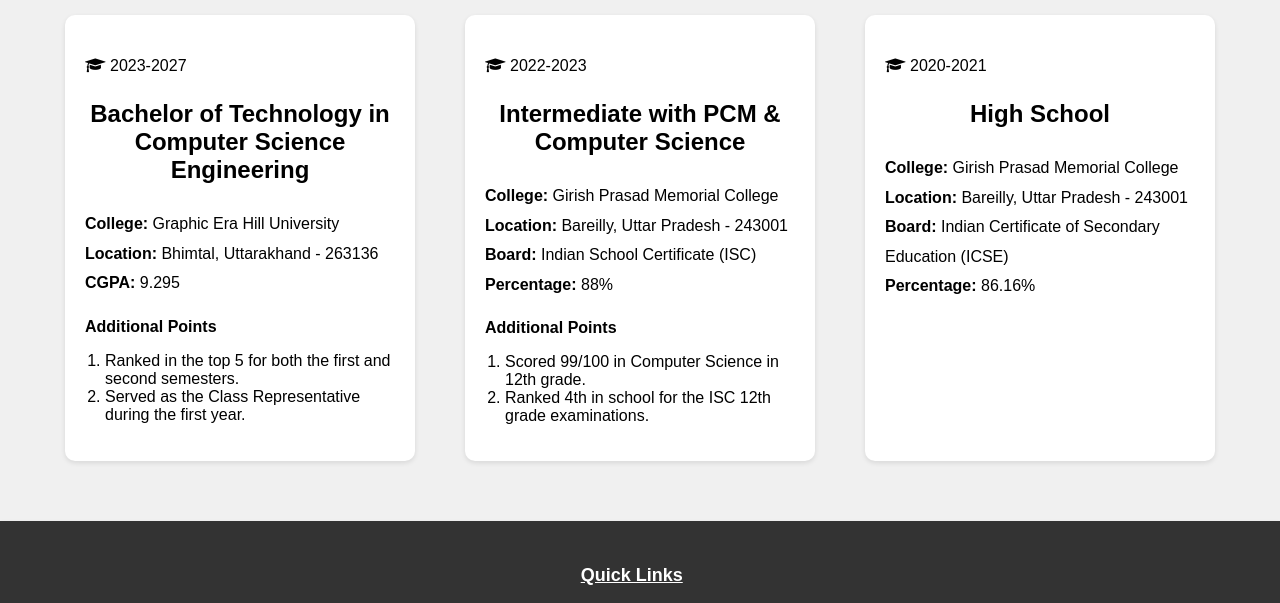
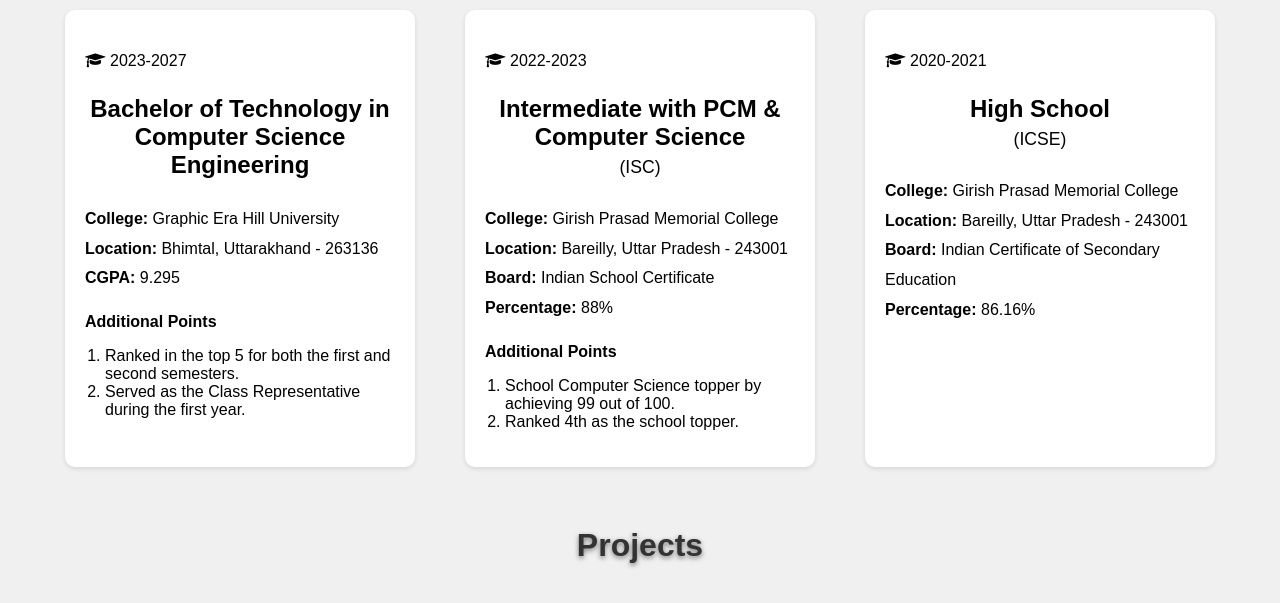
Before and after one commit to atharvarajsinha/Portfolio, a plain HTML site: page index.html in a window 1280 px wide. Shown: the part 540-1143 px from the top of the page. Drawn offline with Linux system fonts and the light colour scheme.

Commit message:
Updated Education Section

```diff
--- a/css for pages/style.css
+++ b/css for pages/style.css
@@ -12,7 +12,10 @@ body{
 }
 
 h1{
+    text-align: center;
     text-shadow: 0 2px 5px rgba(0, 0, 0, 0.5);
+    margin-bottom: 30px;
+    color: #333;
 }
 
 main{
@@ -31,7 +34,8 @@ main{
     display: flex;
     align-items: center;
     justify-content: center;
-    gap: 20px;padding: 20px 0;
+    gap: 20px;
+    padding: 20px 0;
 }
 
 .hero .content img{
@@ -97,13 +101,7 @@ main{
     align-items: center;
     justify-content: center;
     padding: 20px;
-}
-
-.edu h1{
-    text-align: center;
-    font-size: 2.5rem;
-    margin-bottom: 30px;
-    color: #333;
+    margin-bottom: 40px;
 }
 
 .details{
@@ -123,14 +121,22 @@ main{
     min-height: 250px;
 }
 
+.edu-detail .board{
+    text-align: center;
+}
+
 .edu-detail p{
-    margin-bottom: 10px;
     text-align: left;
     line-height: 1.85;
 }
 
 .edu-detail h2{
     margin-bottom: 25px;
+}
+
+.edu-detail #board{
+    font-weight: 100;
+    font-size: 1.1rem;
 }
 
 .edu-detail .additional{
--- a/index.html
+++ b/index.html
@@ -60,31 +60,40 @@
                 </div>
                 <div class="edu-detail">
                     <p><i class="fa fa-fw fa-graduation-cap" aria-hidden="true"></i> 2022-2023</p>
-                    <h2>Intermediate with PCM & Computer Science</h2>
+                    <h2>Intermediate with PCM & Computer Science<br><span id="board">(ISC)</span></h2>
                     <p>
                         <b>College:</b> Girish Prasad Memorial College<br>
                         <b>Location:</b> Bareilly, Uttar Pradesh - 243001<br>
-                        <b>Board:</b> Indian School Certificate (ISC)<br>
+                        <b>Board:</b> Indian School Certificate<br>
                         <b>Percentage:</b> 88%<br>
                         <div class="additional">
                             <b>Additional Points</b>
                             <br>
                             <ol>
-                                <li>Scored 99/100 in Computer Science in 12th grade.</li>
-                                <li>Ranked 4th in school for the ISC 12th grade examinations.</li>
+                                <li>School Computer Science topper by achieving 99 out of 100.</li>
+                                <li>Ranked 4th as the school topper.</li>
                             </ol>
                         </div>
                     </p>
                 </div>
                 <div class="edu-detail">
                     <p><i class="fa fa-fw fa-graduation-cap" aria-hidden="true"></i> 2020-2021</p>
-                    <h2>High School</h2>
+                    <h2>High School<br><span id="board">(ICSE)</span></h2>
                     <p>
                         <b>College:</b> Girish Prasad Memorial College<br>
                         <b>Location:</b> Bareilly, Uttar Pradesh - 243001<br>
-                        <b>Board:</b> Indian Certificate of Secondary Education (ICSE)<br>
+                        <b>Board:</b> Indian Certificate of Secondary Education<br>
                         <b>Percentage:</b> 86.16%<br>
                     </p>
+                </div>
+            </div>
+        </div>
+
+        <div class="project">
+            <h1>Projects</h1>
+            <div class="details">
+                <div class="pro-detail">
+
                 </div>
             </div>
         </div>
```
